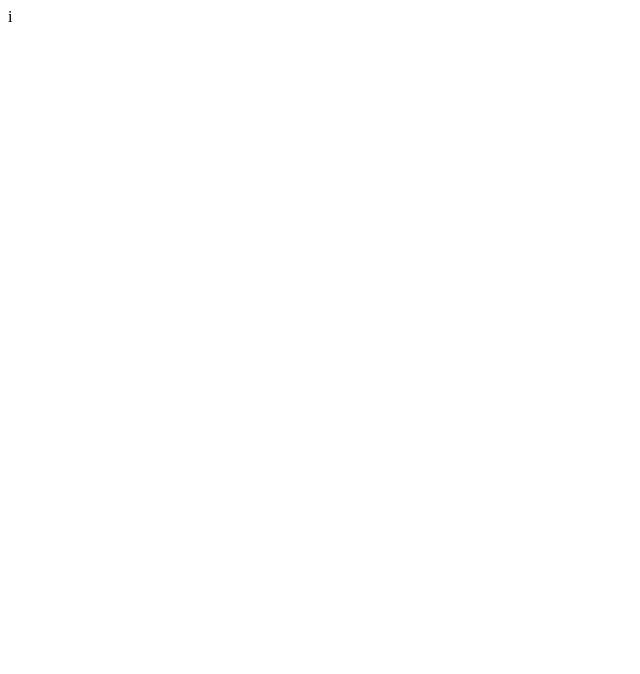
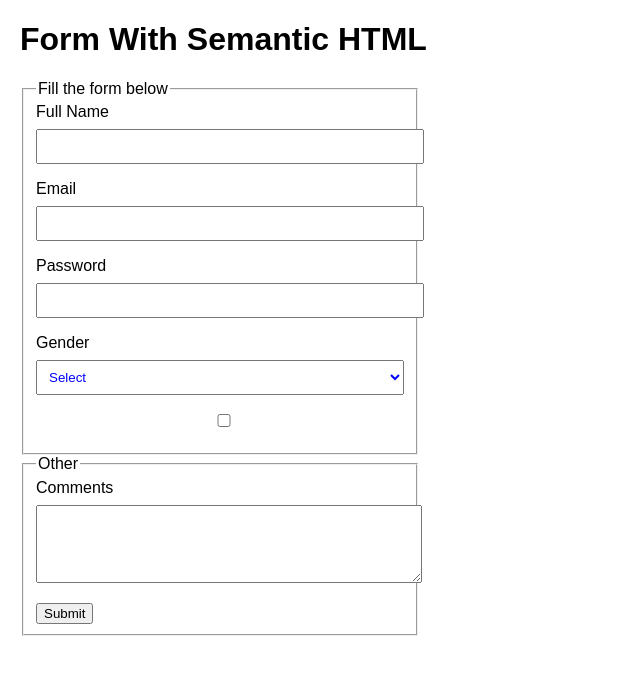
Before and after one commit to AbbyRu/super-duper-invention, a plain HTML site: page index.html in a window 1280 px wide. Shown: the whole page, without its empty margins (0-640 px from the left). Drawn offline with Linux system fonts and the light colour scheme.

Commit message:
HTML with Semantics

```diff
--- a/index.html
+++ b/index.html
@@ -1 +1,72 @@
-i
+<!DOCTYPE html>
+<html lang="en-US">
+    <head>
+          <meta charset="UTF-8">
+          <meta name="viewport" content="width=device-width", initial-scale=1.0>
+          <meta name="author" content="Abigael Amuruon">
+          <meta name="description" content="This page contains my first html knowledge">
+          <title>Form With Semantic HTML</title>
+          <style>
+            /* Styles */
+            body{
+                font-family: Arial, sans-serif;
+                margin: 20px;
+                border-style: hidden;
+            }
+            form{
+                max-width: 400px;
+                margin-bottom:8px;
+                border-style: none;
+            }
+            label{
+                display:block;
+                margin-bottom:8px;
+            }
+            input,
+            select,
+            textarea {
+                width: 100%;
+                padding: 8px;
+                margin-bottom: 16px;
+                color:blue
+            }
+
+</style>
+    </head>
+
+    <body>
+        <h1>Form With Semantic HTML</h1>
+    <form>
+        <fieldset>
+            <legend>Fill the form below</Legend>
+            <label for="fullName">Full Name</label>
+            <input type="text" id="fullName" name="fullName" required>
+            <label for="email">Email</label>
+            <input type="email" id="email" name="email" required>
+            <label for="password">Password</label>
+            <input type="password" id="password" name="password" required>
+            <label for="gender">Gender</label>
+            <select id="gender" name="gender">
+                <option value='Select'>Select</option>
+                <option value='Male'>Male</option>
+                <option value='Female'>Female</option>
+                <option value="other">Other</option>
+        </fieldset>
+
+        <fieldset>
+            <legend>Newsletter</legend>
+            <label for="newsletter">Subscribe to Newsletter:</label>
+            <input type="checkbox" id="newsletter" name="newsletter">
+        </fieldset>
+
+        <fieldset>
+            <legend>Other</legend>
+            <label for="comments">Comments</label>
+            <textarea id="comments" rows="4"></textarea>
+            <button type="submit">Submit</button>
+        </fieldset>
+
+    </form>
+
+    </body>
+</html>
```
